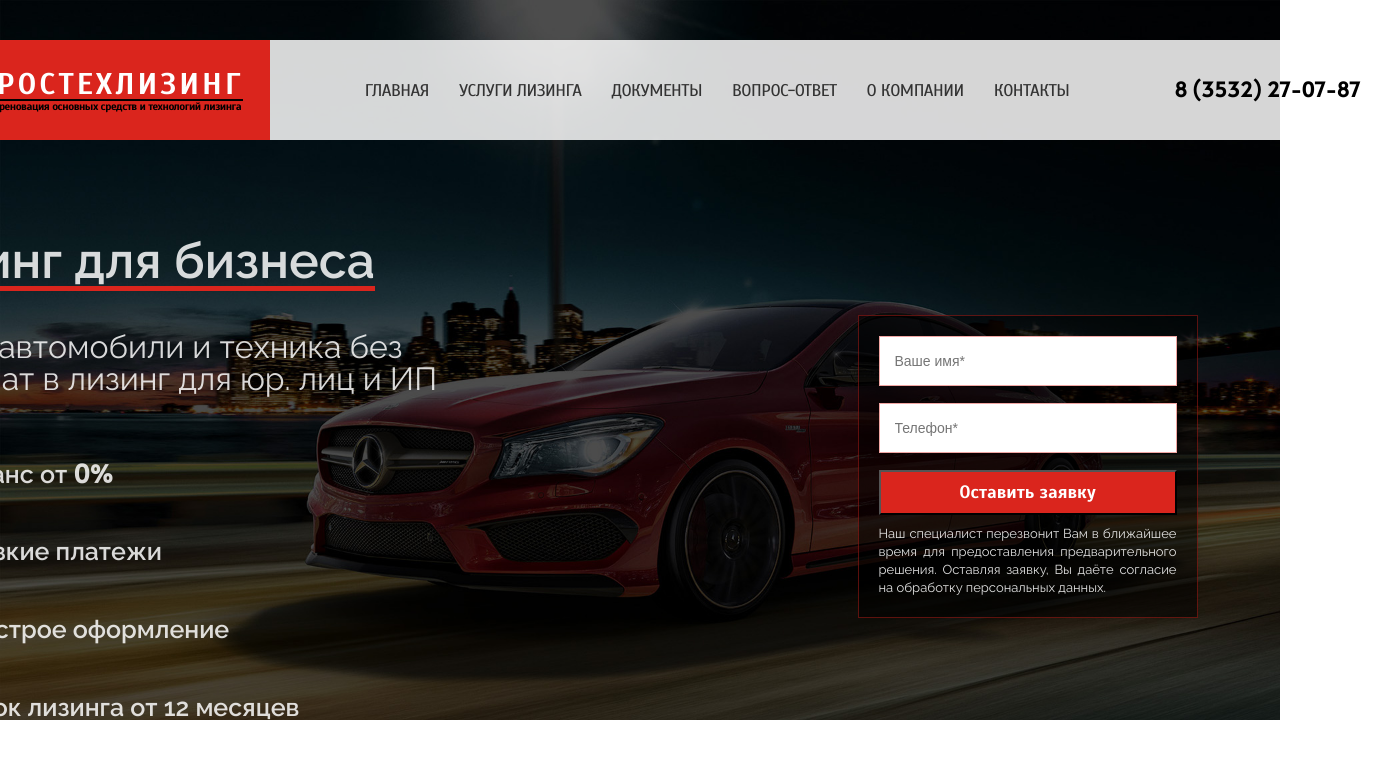
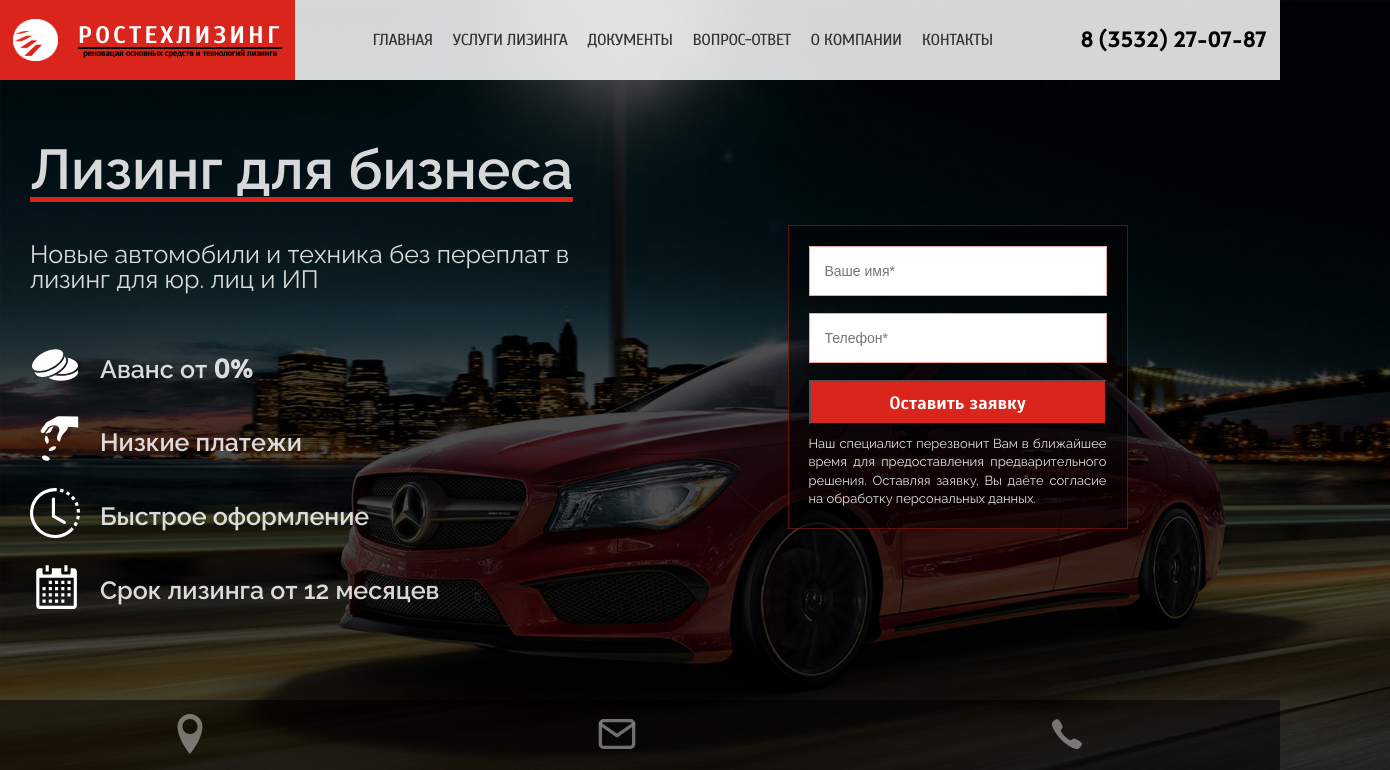
Before and after one commit to 560560/rtl56, a React (Create React App) app: page / in a window 1280 px wide. Shown: the top 770 px of the page, 1390 px wide, since content can reach past the window. Built offline with nearby package versions, Linux system fonts and the light colour scheme.

Commit message:
Главная страница готова. Адаптивная.

```diff
--- a/src/components/Leasing/Leasing.js
+++ b/src/components/Leasing/Leasing.js
@@ -2,7 +2,9 @@ import React from 'react';
 
 const Leasing = (props) => {
     return (
-        <div>Leasing</div>
+        <div className="leasing">
+
+        </div>
     );
 }
 
--- a/src/styles/main.sass
+++ b/src/styles/main.sass
@@ -60,9 +60,14 @@ html
 *, *::before, *::after
   box-sizing: inherit
 
+html
+  height: 100vh
 
 body
   height: 100vh
+
+  &.lock
+    overflow: hidden
 
 .container
   margin: 0 100px
@@ -179,8 +184,7 @@ body
   justify-content: center
   grid-template-columns: 1700px
   grid-template-rows: 140px 1fr 100px
-  grid-row-gap: 50px
-  row-gap: 30px
+  grid-row-gap: 30px
   padding: 0 50px
   background-blend-mode: color
   -moz-background-size: 100%
@@ -234,8 +238,8 @@ body
 
 
     .navbarMenu
+      ul
 
-      ul
         display: flex
         flex-direction: row
 
@@ -413,7 +417,7 @@ body
 
         a
           text-decoration: none
-          font-family: "Scada Bold"
+          font-family: "Scada Bold", "sans-serif"
           outline: none
           color: rgba(255, 255, 255, 0.84)
           font-size: 40px
@@ -421,7 +425,7 @@ body
       .text
         a
           text-decoration: none
-          font-family: "Scada Bold"
+          font-family: "Scada Bold", "sans-serif"
           outline: none
           color: rgba(255, 255, 255, 0.84)
           font-size: 16px
@@ -443,7 +447,7 @@ body
 
         a
           text-decoration: none
-          font-family: "Scada Bold"
+          font-family: "Scada Bold", "sans-serif"
           outline: none
           color: rgba(255, 255, 255, 0.84)
           font-size: 40px
@@ -451,7 +455,7 @@ body
       .text
         a
           text-decoration: none
-          font-family: "Scada Bold"
+          font-family: "Scada Bold", "sans-serif"
           outline: none
           color: rgba(255, 255, 255, 0.84)
           font-size: 16px
@@ -472,7 +476,7 @@ body
 
         a
           text-decoration: none
-          font-family: "Scada Bold"
+          font-family: "Scada Bold", "sans-serif"
           outline: none
           color: rgba(255, 255, 255, 0.84)
           font-size: 40px
@@ -480,7 +484,7 @@ body
       .text
         a
           text-decoration: none
-          font-family: "Scada Bold"
+          font-family: "Scada Bold", "sans-serif"
           outline: none
           color: rgba(255, 255, 255, 0.84)
           font-size: 16px
@@ -490,9 +494,160 @@ body
         transition: 0.2s ease-in
 
 
+@media (max-width: 1440px)
+  .appWrapper
+    grid-template-columns: 100%
+    padding: 0
+
+    .container
+      margin: 0 50px
+
+      .navbarWrapper
+        .navbarMenu
+          ul
+            li
+              a
+                font-size: 16px
+                padding: 20px 12px
+
+      .homeWrapper
+        .background
+          img
+            height: 100%
+            width: auto
+
+
+@media (max-width: 1366px)
+  .appWrapper
+    grid-template-columns: 100%
+    grid-template-rows: 80px 1fr 100px
+    padding: 0
+
+    .container
+      margin: 0
+
+      .navbarWrapper
+        height: 100%
+        margin-top: 0
+
+        .logo
+          width: 295px
+
+          img
+            width: 45px
+
+          .logoText
+            p
+              font-size: 24px
+
+            span
+              font-size: 9px
+
+        .navbarMenu
+          ul
+            li
+              a
+                font-size: 16px
+                padding: 20px 10px
+
+        .navbarContacts
+          padding-right: 14px
+
+          a
+            font-size: 20px
+
+      .homeWrapper
+        padding: 0 30px
+
+        .background
+          img
+            width: auto
+            height: 100%
+
+        .headerContent
+          .leftSide
+            .header
+              padding-top: 15px
+
+              h1
+                font-size: 56px
+
+            .headerText
+              h2
+                font-size: 25px
+
+            .headerIcons
+              .iconItemWrapper
+                padding: 8px 0
+
+
+@media (max-width: 1200px)
+  .appWrapper
+    grid-template-columns: 100%
+    grid-template-rows: 80px 1fr 100px
+    padding: 0
+
+    .container
+      margin: 0
+
+      .navbarWrapper
+        height: 100%
+        margin-top: 0
+
+        .logo
+          width: 295px
+
+          img
+            width: 45px
+
+          .logoText
+            p
+              font-size: 24px
+
+            span
+              font-size: 9px
+
+        .navbarMenu
+          ul
+            li
+              a
+                font-size: 14px
+                padding: 20px 10px
+
+        .navbarContacts
+          padding-right: 14px
+
+          a
+            font-size: 14px
+
+      .homeWrapper
+        padding: 0 30px
+
+        .background
+          img
+            width: auto
+            height: 100%
+
+        .headerContent
+          .leftSide
+            .header
+              padding-top: 15px
+
+              h1
+                font-size: 45px
+
+            .headerText
+              h2
+                font-size: 25px
+
+          .rightSide
+            justify-content: flex-end
+
+
 @media (max-width: 1024px)
   .appWrapper
     grid-template-columns: 100vw
+    grid-template-rows: 90px 1fr 100px
 
     .container
       margin: 0
@@ -500,13 +655,29 @@ body
       .navbarWrapper
         margin-top: 0
         background-color: #da251d
+        height: 100%
+        margin-bottom: 20px
+
+        .logo
+          width: 380px
+
+          img
+            width: 60px
+
+          .logoText
+            p
+              font-size: 30px
+
+            span
+              font-size: 11px
 
         .navbarMenu
+          padding-bottom: 90px
           z-index: 15
           background-color: rgba(255, 255, 255, 1)
           position: fixed
           left: 100%
-          top: 100px
+          top: 90px
           width: 100%
           height: 100%
           transition: all 0.3s ease
@@ -523,6 +694,8 @@ body
 
         .navbarContacts
           a
+            font-size: 20px
+
             span
               color: white
 
@@ -616,6 +789,8 @@ body
                   font-size: 27px
 
               .headerIcons
+                margin-bottom: 0
+
                 .iconItemWrapper
                   padding: 7px 0
 
@@ -626,6 +801,24 @@ body
 
                       &:last-child
                         font-size: 22px
+
+            .rightSide
+              .emailFormWrapper
+                .requestForm
+                  display: flex
+                  width: 340px
+                  min-height: 300px
+                  background-color: rgba(0, 0, 0, 0.53)
+                  border: 1px solid rgba(218, 37, 29, 0.41)
+                  padding: 20px
+
+                  .inputField
+                    height: 50px
+                    margin-bottom: 17px
+
+                  .button
+                    button
+                      height: 45px
 
           .leftSide
             .header
@@ -641,46 +834,50 @@ body
                 font-size: 35px
 
             .headerIcons
+              margin-bottom: 30px
+
               .iconItemWrapper
                 padding: 7px 0
 
                 .iconItem
                   span
                     &:first-child
-                      font-size: 45px
+                      font-size: 70px
 
                     &:last-child
-                      font-size: 22px
+                      font-size: 35px
 
-@media (max-width: 820px)
-  .emailFormWrapper
-    margin-top: 15px
+          .rightSide
+            justify-content: center
 
-    .requestForm
-      width: 100%
-      min-height: 200px
+            .emailFormWrapper
+              .requestForm
+                width: 100%
 
-      form
-        .inputField
-          height: 40px
+                .inputField
+                  height: 60px
+                  margin-bottom: 25px
 
-        .button
-          button
-            height: 40px
+                .button
+                  button
+                    height: 55px
 
-    .responseForm
-      width: 100%
-      min-height: 200px
+              .responseForm
+                width: 100%
 
-      h3
-        font-size: 30px
 
-      p
-        font-size: 18px
+@media (max-width: 930px)
+
   .appWrapper
-    grid-template-rows: 115px 1fr 100px
+    grid-template-rows: 90px 1fr 100px
+    grid-row-gap: 20px
 
     .container
+      .navbarWrapper
+        .navbarMenu
+          &.active
+            overflow: auto
+
       .homeWrapper
         .background
           &.horizontal
@@ -696,6 +893,11 @@ body
           &.horizontal
             grid-template-columns: 1fr
 
+            .rightSide
+              .emailFormWrapper
+                .requestForm
+                  width: 100%
+
           .leftSide
             .header
               h1
@@ -704,12 +906,53 @@ body
             .headerText
               padding-top: 22px
 
+            .headerIcons
+              padding-top: 25px
+              margin-bottom: 10px
+
+              .iconItemWrapper
+                padding: 5px 0
+
+                .iconItem
+                  span
+                    &:first-child
+                      font-size: 50px
+
+                    &:last-child
+                      font-size: 25px
+
+          .rightSide
+            .emailFormWrapper
+              margin-top: 15px
+
+              .requestForm
+                width: 100%
+                min-height: 200px
+
+                form
+                  .inputField
+                    height: 40px
+                    margin-bottom: 17px
+
+                  .button
+                    button
+                      height: 40px
+
+              .responseForm
+                width: 100%
+                min-height: 200px
+
+                h3
+                  font-size: 30px
+
+                p
+                  font-size: 18px
+
 
 @media (max-width: 767px)
 
 
   .appWrapper
-    height: 100vh
     display: grid
     grid-template-columns: 100vw
     grid-template-rows: 50px 1fr 70px
@@ -749,6 +992,7 @@ body
               font-size: 9px
 
         .navbarMenu
+          padding-bottom: 50px
           top: 50px
 
         .navbarContacts
@@ -821,6 +1065,31 @@ body
 
 
         .headerContent
+          &.horizontal
+            .leftSide
+              .header
+                h1
+                  font-size: 40px
+
+              .headerText
+                padding-top: 15px
+
+                h2
+                  font-size: 22px
+
+              .headerIcons
+                margin-bottom: 17px
+
+                .iconItemWrapper
+                  padding: 4px 0
+
+                  .iconItem
+                    span
+                      &:first-child
+                        font-size: 32px
+
+                      &:last-child
+                        font-size: 19px
 
           .leftSide
             .header
@@ -852,6 +1121,7 @@ body
 
           .rightSide
             margin-bottom: 10px
+
 
     .footerWrapper
       .findUs
@@ -909,17 +1179,18 @@ body
 
         .headerContent
           padding: 0
+
           .leftSide
-
-
             .header
               padding-top: 20px
 
               h1
-                font-size: 30px
+                font-size: 39px
                 border-bottom: 3px solid #DA251D
 
             .headerText
+              padding-top: 12px
+
               h2
                 font-size: 20px
                 line-height: 1.4
@@ -997,6 +1268,10 @@ body
       .homeWrapper
         .headerContent
           .leftSide
+            .header
+              h1
+                font-size: 35px
+
             .headerIcons
               .iconItemWrapper
                 .iconItem
@@ -1011,7 +1286,6 @@ body
   .emailFormWrapper
     .errorMessage
       font-size: 14px
-
 
 
   .appWrapper
@@ -1031,6 +1305,10 @@ body
       .homeWrapper
         .headerContent
           .leftSide
+            .header
+              h1
+                font-size: 30px
+
             .headerIcons
               .iconItemWrapper
                 .iconItem
```
Also changed, not shown: src/components/Navbar/Navbar.js (+12 -1 lines).
